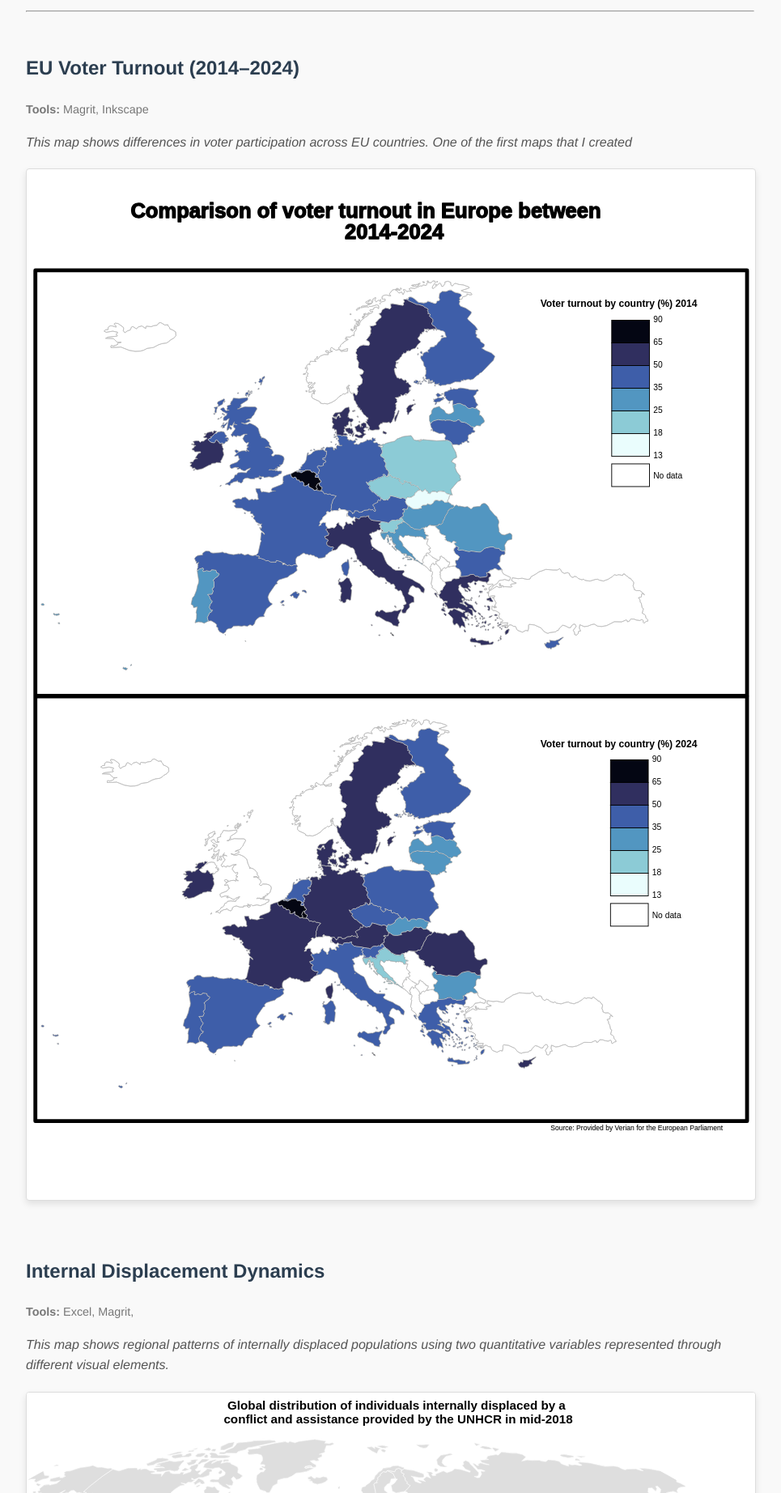
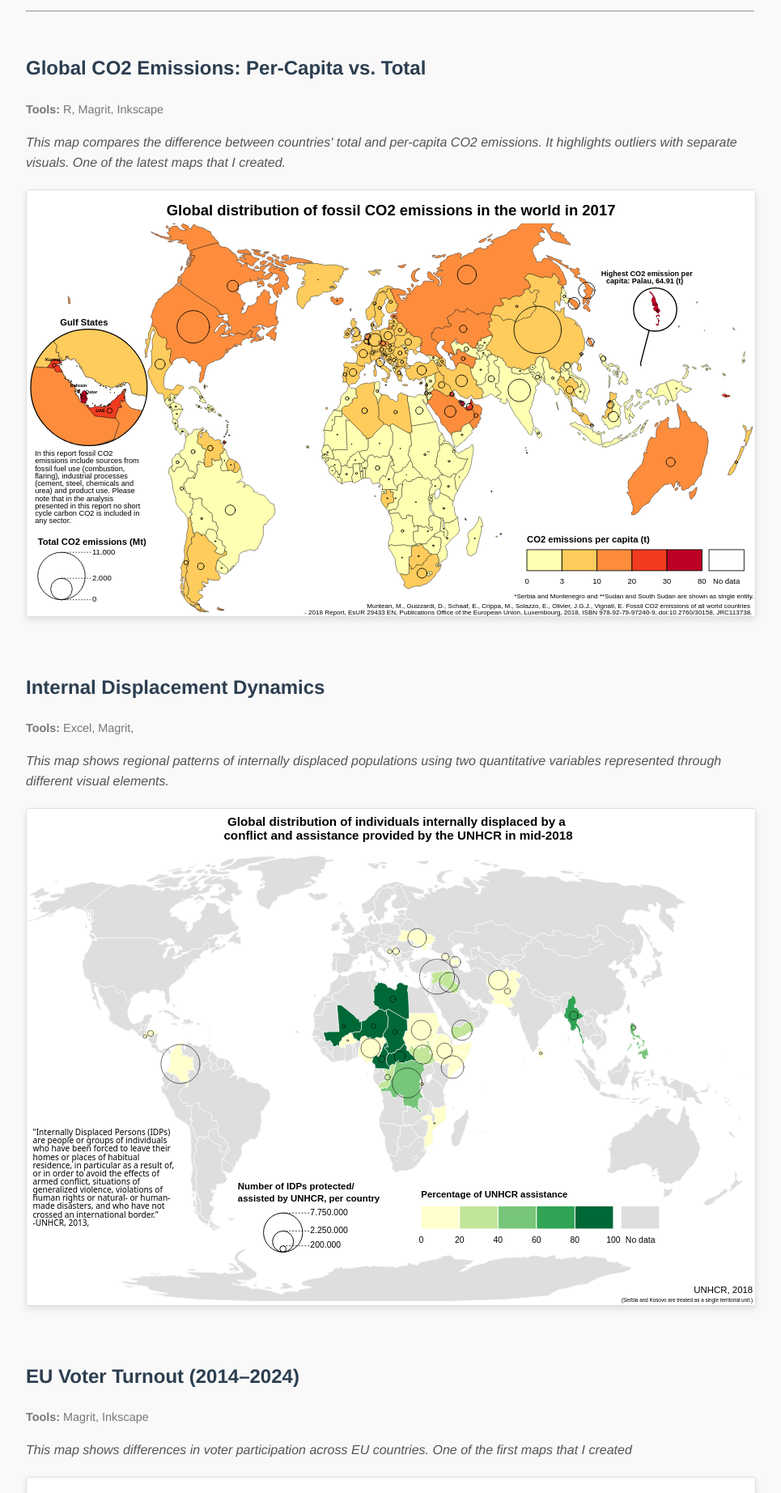
Before and after one commit to hongun00/Haktan_Portfolio_Maps, a plain HTML site: page index.html in a window 1280 px wide. Shown: the part 216-2060 px from the top of the page at 81% size, without its empty margins (158-1123 px from the left). Drawn offline with Linux system fonts and the light colour scheme.

Commit message:
Update index.html

```diff
--- a/index.html
+++ b/index.html
@@ -26,12 +26,12 @@
     <hr>
 
  <section>
-        <h2>EU Voter Turnout (2014–2024)</h2>
-        <p class="tech-stack"><strong>Tools:</strong> Magrit, Inkscape</p>
+        <h2>Global CO2 Emissions: Per-Capita vs. Total</h2>
+        <p class="tech-stack"><strong>Tools:</strong> R, Magrit, Inkscape</p>
         <p class="project-description">
-            This map shows differences in voter participation across EU countries. One of the first maps that I created
+            This map compares the difference between countries' total and per-capita CO2 emissions. It highlights outliers with separate visuals. One of the latest maps that I created.
         </p>
-        <img src="maps/eu_turnout.svg" alt="Map of EU Voter Turnout">
+        <img src="maps/global_emissions.svg" alt="Global CO2 Emissions Map">
     </section>
 
      <section>
@@ -44,13 +44,17 @@
     </section>
 
     <section>
-        <h2>Global CO2 Emissions: Per-Capita vs. Total</h2>
-        <p class="tech-stack"><strong>Tools:</strong> R, Magrit, Inkscape</p>
+        <h2>EU Voter Turnout (2014–2024)</h2>
+        <p class="tech-stack"><strong>Tools:</strong> Magrit, Inkscape</p>
         <p class="project-description">
-            This map compares the difference between countries total and per-capita CO2 emissions. It highlight outliers with seperate visuals. One of the latest maps that I created.
+            This map shows differences in voter participation across EU countries. One of the first maps that I created
         </p>
-        <img src="maps/global_emissions.svg" alt="Global CO2 Emissions Map">
+        <img src="maps/eu_turnout.svg" alt="Map of EU Voter Turnout">
     </section>
+
+
+
+
 
     <footer>
         <p>&copy; 2026 Haktan Ongun</p>
```
Lines whose indentation alone changed are shown as unchanged.
